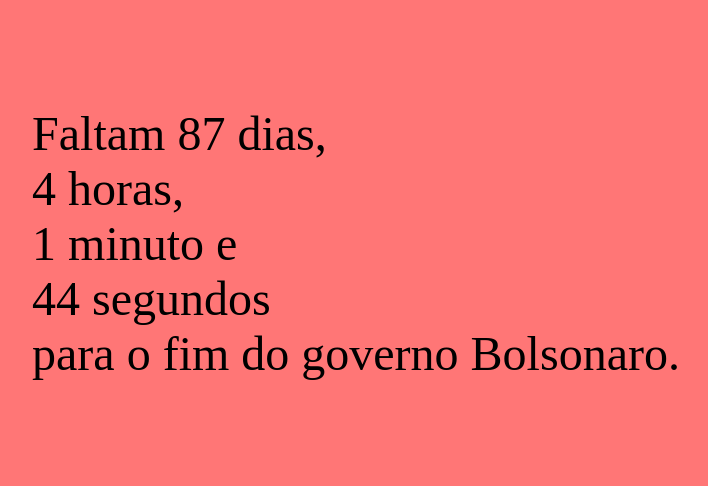
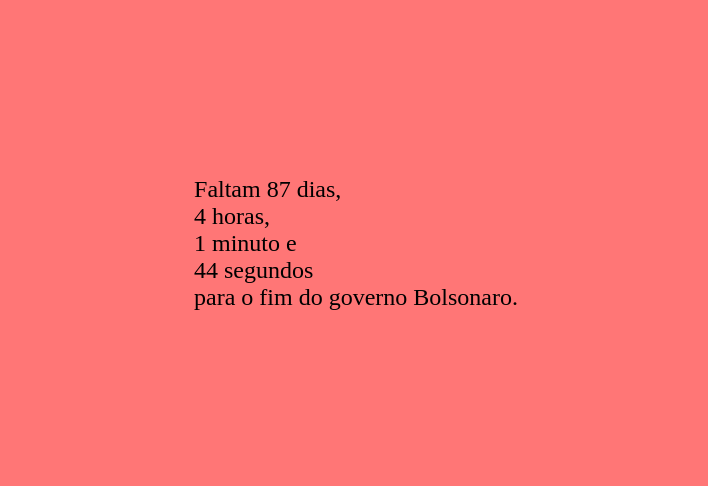
Before and after one commit to vitorjaguat/timer-bozo, a plain HTML site: page index.html in a window 1280 px wide. Shown: the part 157-643 px from the top of the page, without its empty margins (284-992 px from the left). Drawn offline with Linux system fonts and the light colour scheme.

Commit message:
Change font-size

```diff
--- a/app.css
+++ b/app.css
@@ -14,6 +14,6 @@ body {
     display: flex;
     justify-content: center;
     align-items: center;
-    font-size: 6vh;
+    font-size: 3vh;
 
 }
```
